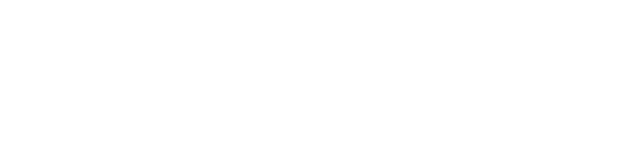
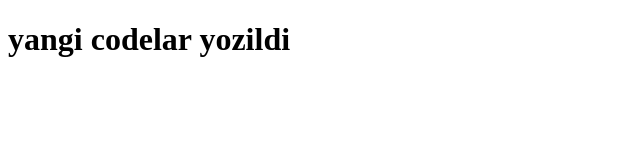
Before and after one commit to MrKadirov77/test-dars, a plain HTML site: page index.html in a window 1280 px wide. Shown: the whole page, without its empty margins (0-640 px from the left). Drawn offline with Linux system fonts and the light colour scheme.

Commit message:
index file changed , add h1 teg

```diff
--- a/index.html
+++ b/index.html
@@ -6,6 +6,6 @@
     <title>Github </title>
 </head>
 <body>
-
+    <h1>yangi codelar yozildi</h1>
 </body>
 </html>
```
